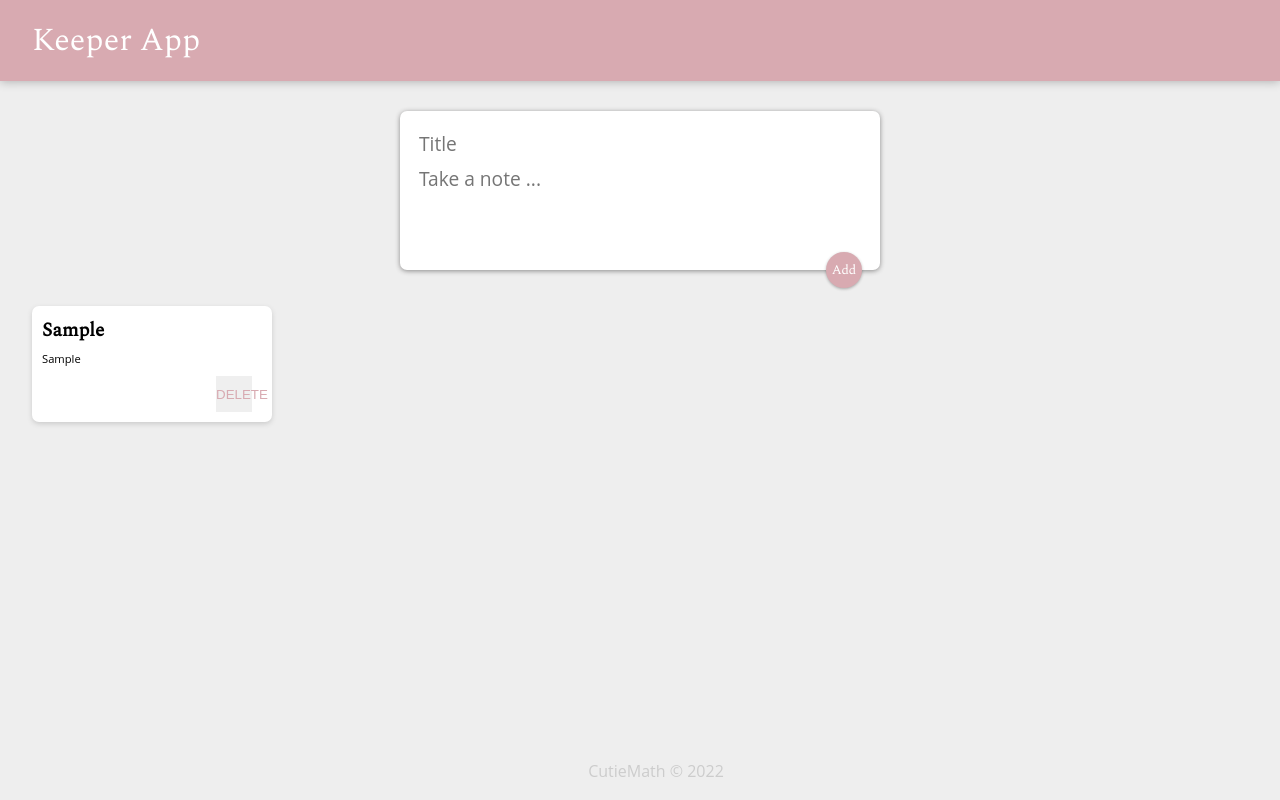
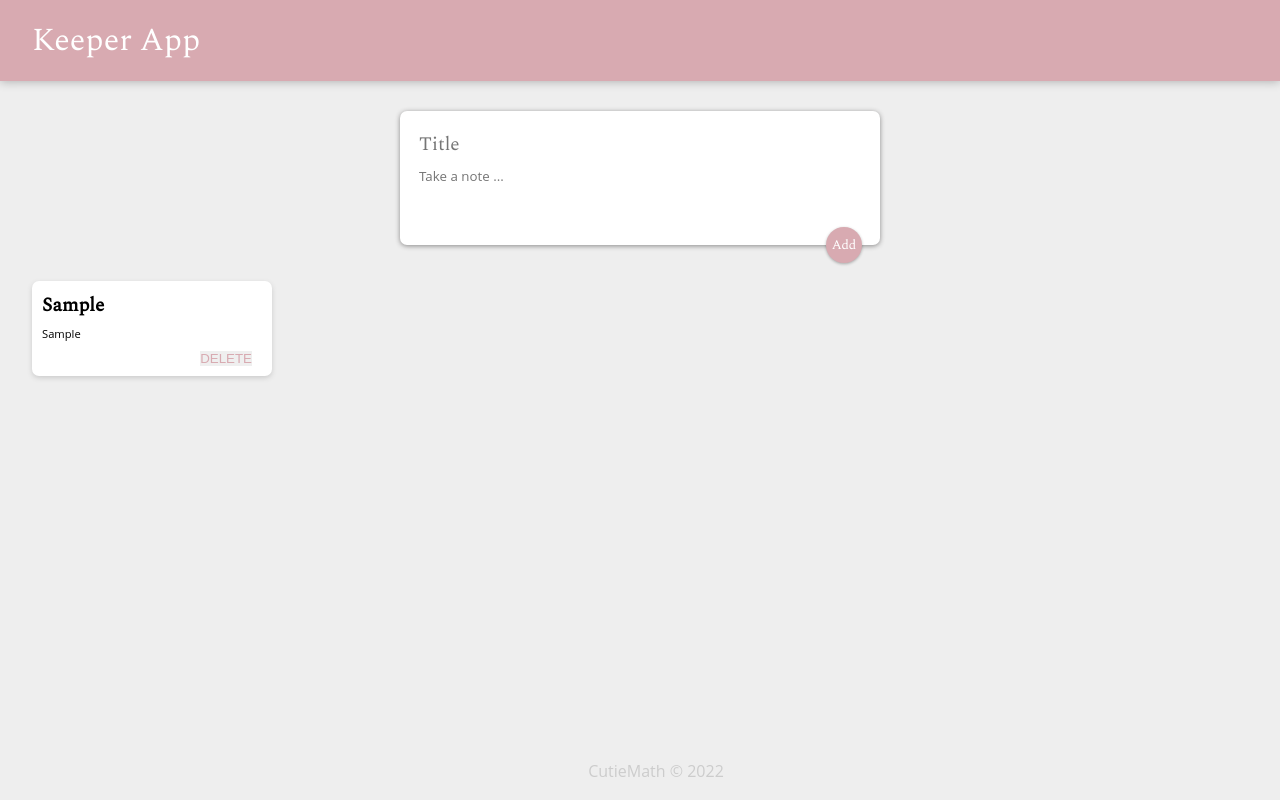
Before and after one commit to CutieMath/ReactApp, a React (Create React App) app: page / in a window 1280 px wide. Both pictures are taken after typing "Sample", "Sample" into the empty fields and a click on the button "Add". Built offline with nearby package versions, Linux system fonts and the light colour scheme.

Commit message:
add some styling to keep the consistancy

```diff
--- a/public/styles.css
+++ b/public/styles.css
@@ -61,8 +61,6 @@
     margin-right: 10px;
     color: #D8AAB1;
     border: none;
-    width: 36px;
-    height: 36px;
     cursor: pointer;
     outline: none;
   }
@@ -82,9 +80,12 @@
     border: none;
     padding: 4px;
     outline: none;
-    font-size: 1.2em;
     font-family: inherit;
     resize: none;
+  }
+  form input {
+    font-family: 'Spectral', serif;
+    font-size: 1.2em;
   }
   form button {
     font-family: 'Spectral', serif;
```
